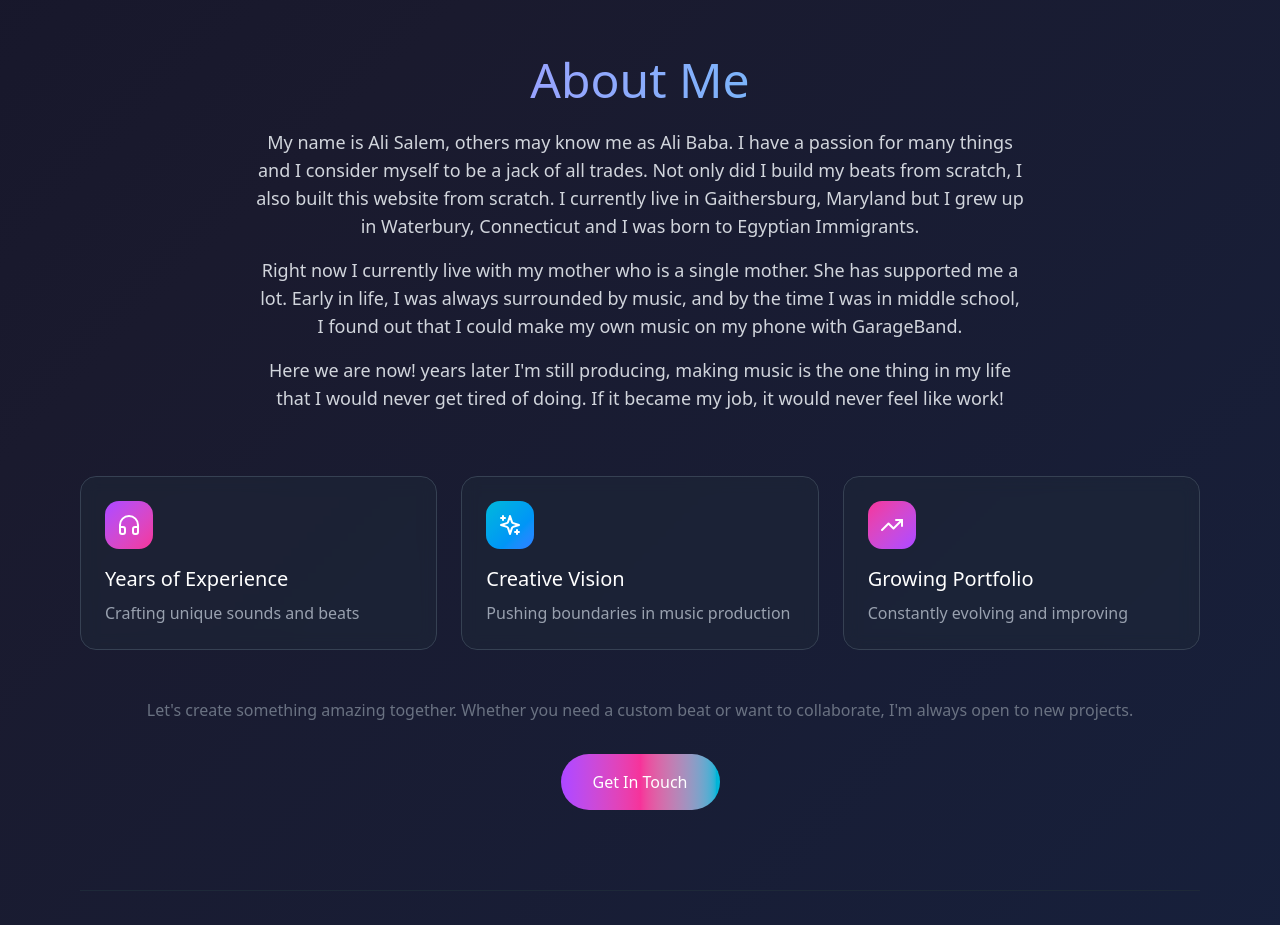
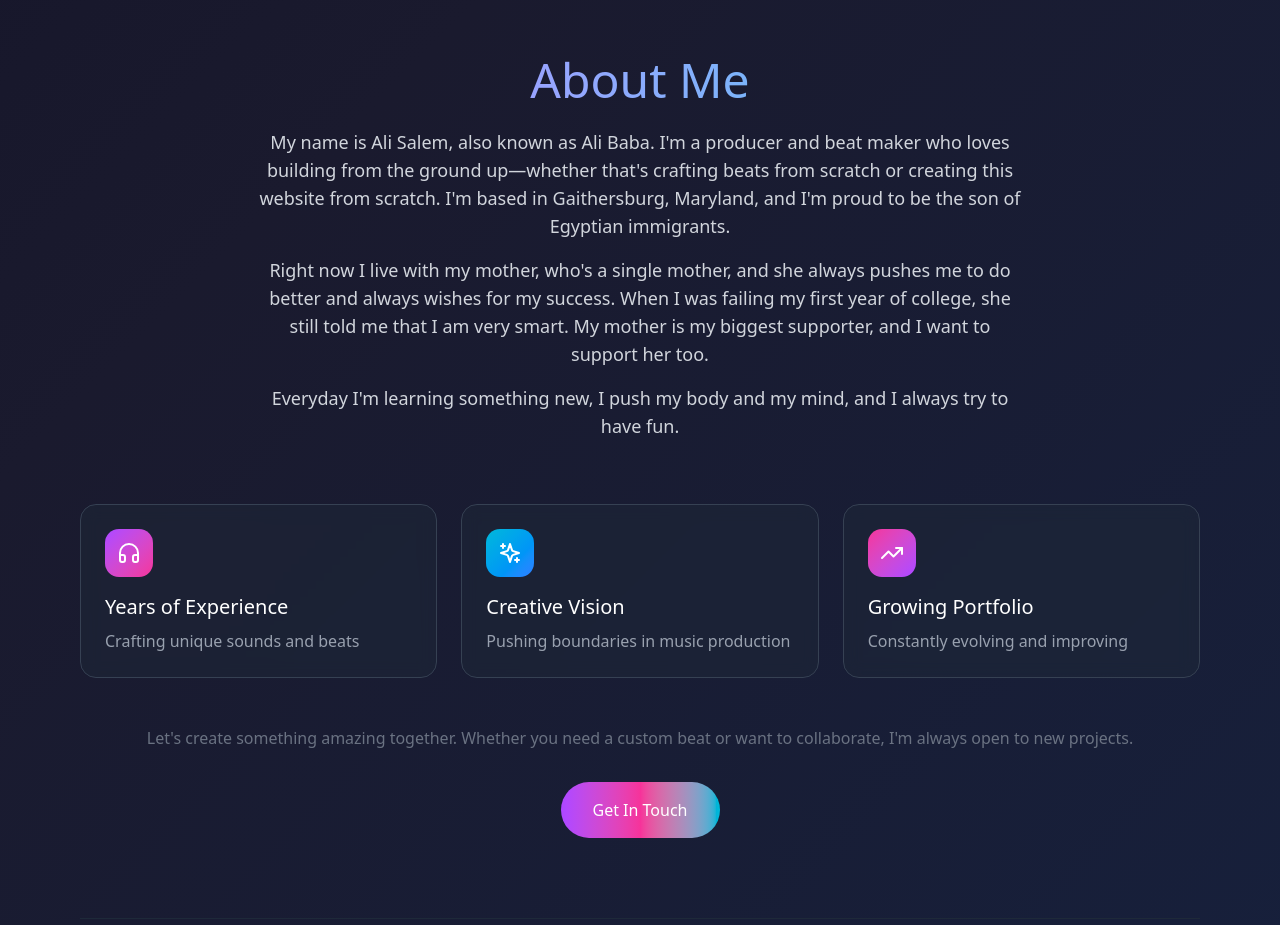
Before and after one commit to Alibababeats/AliBabaMusicPortfolio, a Next.js app: page /AliBabaMusicPortfolio/ in a window 1280 px wide. Shown: the part 1680-2605 px from the top of the page. Built offline with nearby package versions, Linux system fonts and the light colour scheme.

Commit message:
Update About section with new personal story

```diff
--- a/src/components/AboutSection.tsx
+++ b/src/components/AboutSection.tsx
@@ -44,13 +44,13 @@ export default function AboutSection() {
         className="max-w-3xl mx-auto text-center mb-16"
       >
         <p className="text-lg text-gray-300 mb-4">
-          My name is Ali Salem, others may know me as Ali Baba. I have a passion for many things and I consider myself to be a jack of all trades. Not only did I build my beats from scratch, I also built this website from scratch. I currently live in Gaithersburg, Maryland but I grew up in Waterbury, Connecticut and I was born to Egyptian Immigrants.
+          My name is Ali Salem, also known as Ali Baba. I'm a producer and beat maker who loves building from the ground up—whether that's crafting beats from scratch or creating this website from scratch. I'm based in Gaithersburg, Maryland, and I'm proud to be the son of Egyptian immigrants.
         </p>
         <p className="text-lg text-gray-300 mb-4">
-          Right now I currently live with my mother who is a single mother. She has supported me a lot. Early in life, I was always surrounded by music, and by the time I was in middle school, I found out that I could make my own music on my phone with GarageBand.
+          Right now I live with my mother, who's a single mother, and she always pushes me to do better and always wishes for my success. When I was failing my first year of college, she still told me that I am very smart. My mother is my biggest supporter, and I want to support her too.
         </p>
         <p className="text-lg text-gray-300">
-          Here we are now! years later I'm still producing, making music is the one thing in my life that I would never get tired of doing. If it became my job, it would never feel like work!
+          Everyday I'm learning something new, I push my body and my mind, and I always try to have fun.
         </p>
       </motion.div>
 
```
